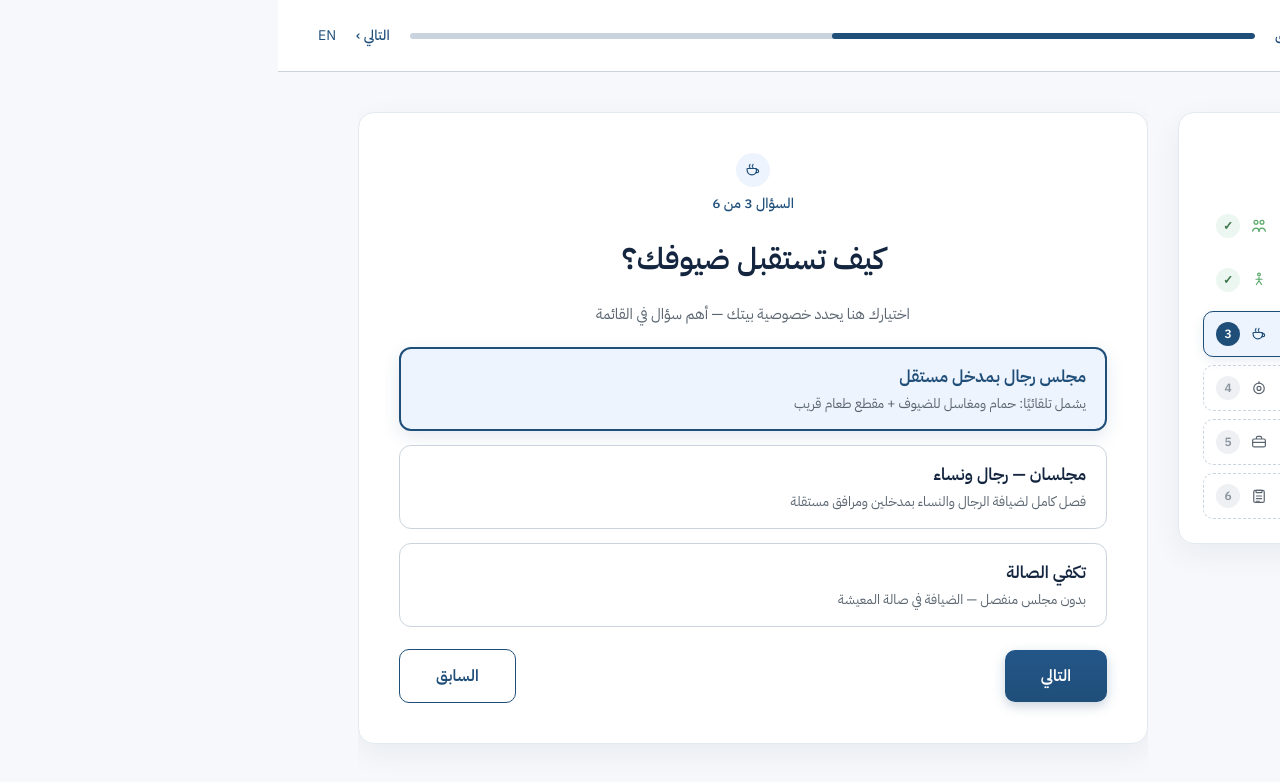
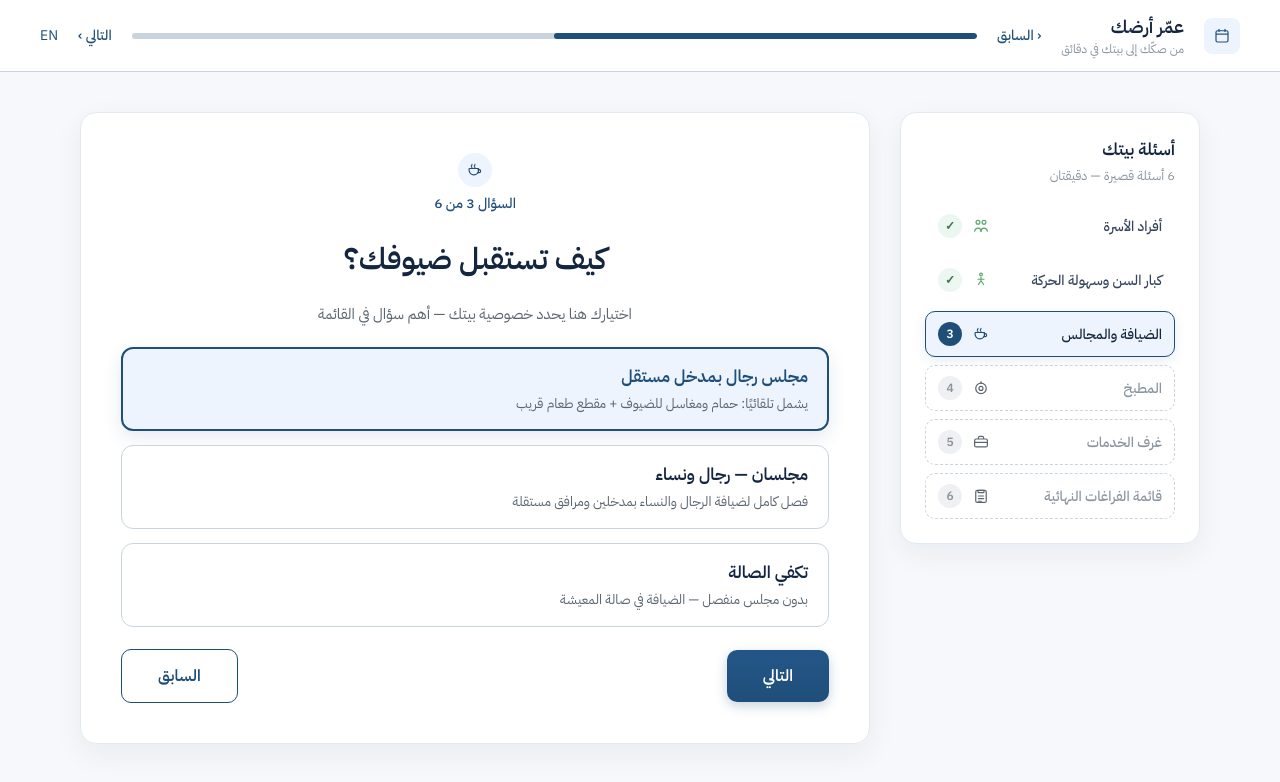
Before and after one commit to Osamaaaothman/Saudi-Plot-Frontend, a React (Vite) app: page /questions/3 in a window 1280 px wide. Shown: the top 782 px of the page. Built offline with nearby package versions, Linux system fonts and the light colour scheme.

Commit message:
Revert "fix: animate only the question card, not the whole wizard page"
This reverts commit 0b4104d81b2529bb443c9165b4d8178eedc1791f.

```diff
--- a/src/App.jsx
+++ b/src/App.jsx
@@ -15,7 +15,6 @@ import Question6 from "./Pages/Question6/Question6";
 import RoomCatalog from "./Pages/RoomCatalog/RoomCatalog";
 import Result3D from "./Pages/Result3D/Result3D";
 import { SlideDirectionContext } from "./Components/QuestionLayout/SlideDirectionContext";
-import QuestionWizardShell from "./Components/QuestionLayout/QuestionWizardShell";
 
 const STEP_ORDER = [
   "/questions/1",
@@ -45,7 +44,8 @@ function QuestionsOutlet() {
     setPrevIndex(currentIndex);
   }
 
-  const animatedContent = (
+  return (
+    <div className="carousel-viewport">
       <MotionConfig reducedMotion="user">
         <SlideDirectionContext.Provider value={direction}>
           <AnimatePresence initial={false} custom={direction}>
@@ -53,18 +53,8 @@ function QuestionsOutlet() {
           </AnimatePresence>
         </SlideDirectionContext.Provider>
       </MotionConfig>
+    </div>
   );
-
-  // /questions/1..6 share a persistent header + sidebar shell that never
-  // remounts between steps, so only the card content animates. /room-catalog
-  // keeps its own full-page look (plain Navbar, no wizard chrome).
-  if (location.pathname.startsWith("/questions/")) {
-    return (
-      <QuestionWizardShell pathname={location.pathname}>{animatedContent}</QuestionWizardShell>
-    );
-  }
-
-  return <div className="carousel-viewport">{animatedContent}</div>;
 }
 
 export default function App() {
--- a/src/Components/QuestionLayout/QuestionLayout.css
+++ b/src/Components/QuestionLayout/QuestionLayout.css
@@ -7,23 +7,9 @@
   gap: 30px;
 }
 
-/* Wraps the animated card. Uses CSS grid with both the exiting and
-   entering card sharing one cell, so they stack directly on top of each
-   other during the slide (no position:absolute / height-collapse needed —
-   the grid sizes itself to the taller of the two overlapping cards). */
-.question-wizard__card-slot {
+.question-wizard__card {
   flex: 1 1 auto;
   min-width: 0;
-  display: grid;
-  overflow-x: clip;
-}
-
-.question-wizard__card-slot > * {
-  grid-area: 1 / 1;
-}
-
-.question-wizard__card {
-  width: 100%;
   box-sizing: border-box;
   background: #ffffff;
   border: 1px solid #e2e9f0;
@@ -340,11 +326,8 @@
     width: 100%;
   }
 
-  .question-wizard__card-slot {
+  .question-wizard__card {
     width: 100%;
-  }
-
-  .question-wizard__card {
     padding: 28px 20px;
     gap: 18px;
   }
--- a/src/Components/QuestionLayout/QuestionLayout.jsx
+++ b/src/Components/QuestionLayout/QuestionLayout.jsx
@@ -1,13 +1,11 @@
 import { motion } from "framer-motion";
 import Button from "../Button/Button";
+import WizardHeader from "../WizardHeader/WizardHeader";
 import { WIZARD_STEPS } from "./wizardSteps";
 import { useSlideDirection } from "./SlideDirectionContext";
 import { slideVariants, slideTransition } from "./slideVariants";
 import "./QuestionLayout.css";
 
-// Renders only the "variable" part of a question step — the card itself.
-// The header + sidebar chrome is owned by QuestionWizardShell and stays
-// mounted across question navigation, so only this card slides.
 export default function QuestionLayout({
   stepIndex,
   stepLabel,
@@ -21,12 +19,13 @@ export default function QuestionLayout({
   backLabel = "السابق",
   singleAction = false,
 }) {
+  const progress = stepIndex / WIZARD_STEPS.length;
   const StepIcon = WIZARD_STEPS[stepIndex - 1]?.Icon;
   const direction = useSlideDirection();
 
   return (
     <motion.div
-      className="question-wizard__card"
+      className="page page--carousel"
       custom={direction}
       variants={slideVariants}
       initial="enter"
@@ -34,6 +33,34 @@ export default function QuestionLayout({
       exit="exit"
       transition={slideTransition}
     >
+      <WizardHeader progress={progress} onBack={onBack} onNext={singleAction ? undefined : onNext} />
+      <main className="question-wizard">
+        {/* Sidebar is first in DOM so RTL flex places it on the visual RIGHT,
+            with the question card on the LEFT — matching the design. */}
+        <aside className="wizard-sidebar">
+          <p className="wizard-sidebar__title">أسئلة بيتك</p>
+          <p className="wizard-sidebar__subtitle">6 أسئلة قصيرة — دقيقتان</p>
+
+          <div className="wizard-sidebar__list">
+            {WIZARD_STEPS.map(({ path, label, Icon }, idx) => {
+              const num = idx + 1;
+              const status = num < stepIndex ? "done" : num === stepIndex ? "active" : "pending";
+              return (
+                <div className={`wizard-sidebar__item wizard-sidebar__item--${status}`} key={path}>
+                  {/* DOM order reversed (label, icon, badge) so RTL flex places
+                      the label at the visual right and the badge at the left. */}
+                  <span className="wizard-sidebar__label">{label}</span>
+                  <span className="wizard-sidebar__icon">
+                    <Icon />
+                  </span>
+                  <span className="wizard-sidebar__badge">{status === "done" ? "✓" : num}</span>
+                </div>
+              );
+            })}
+          </div>
+        </aside>
+
+        <section className="question-wizard__card">
           <div className="question__progress">
             {StepIcon && (
               <span className="question__icon">
@@ -64,6 +91,8 @@ export default function QuestionLayout({
               </Button>
             </div>
           )}
+        </section>
+      </main>
     </motion.div>
   );
 }
--- a/src/Components/QuestionLayout/QuestionWizardShell.jsx
+++ /dev/null
@@ -1,52 +0,0 @@
-import { useNavigate } from "react-router-dom";
-import WizardHeader from "../WizardHeader/WizardHeader";
-import { WIZARD_STEPS } from "./wizardSteps";
-import "./QuestionLayout.css";
-
-// Persistent chrome for the question wizard: header + sidebar are derived
-// purely from the current route, so this never remounts while navigating
-// between /questions/1..6 — only the card content (children) animates.
-export default function QuestionWizardShell({ pathname, children }) {
-  const navigate = useNavigate();
-  const stepIndex = WIZARD_STEPS.findIndex((step) => step.path === pathname) + 1;
-  const isLastStep = stepIndex === WIZARD_STEPS.length;
-  const progress = stepIndex / WIZARD_STEPS.length;
-
-  return (
-    <div className="page">
-      <WizardHeader
-        progress={progress}
-        onBack={() => navigate(-1)}
-        onNext={isLastStep ? undefined : () => navigate(WIZARD_STEPS[stepIndex]?.path)}
-      />
-      <main className="question-wizard">
-        {/* Sidebar is first in DOM so RTL flex places it on the visual RIGHT,
-            with the question card on the LEFT — matching the design. */}
-        <aside className="wizard-sidebar">
-          <p className="wizard-sidebar__title">أسئلة بيتك</p>
-          <p className="wizard-sidebar__subtitle">6 أسئلة قصيرة — دقيقتان</p>
-
-          <div className="wizard-sidebar__list">
-            {WIZARD_STEPS.map(({ path, label, Icon }, idx) => {
-              const num = idx + 1;
-              const status = num < stepIndex ? "done" : num === stepIndex ? "active" : "pending";
-              return (
-                <div className={`wizard-sidebar__item wizard-sidebar__item--${status}`} key={path}>
-                  {/* DOM order reversed (label, icon, badge) so RTL flex places
-                      the label at the visual right and the badge at the left. */}
-                  <span className="wizard-sidebar__label">{label}</span>
-                  <span className="wizard-sidebar__icon">
-                    <Icon />
-                  </span>
-                  <span className="wizard-sidebar__badge">{status === "done" ? "✓" : num}</span>
-                </div>
-              );
-            })}
-          </div>
-        </aside>
-
-        <div className="question-wizard__card-slot">{children}</div>
-      </main>
-    </div>
-  );
-}
```
Lines whose indentation alone changed are shown as unchanged.
